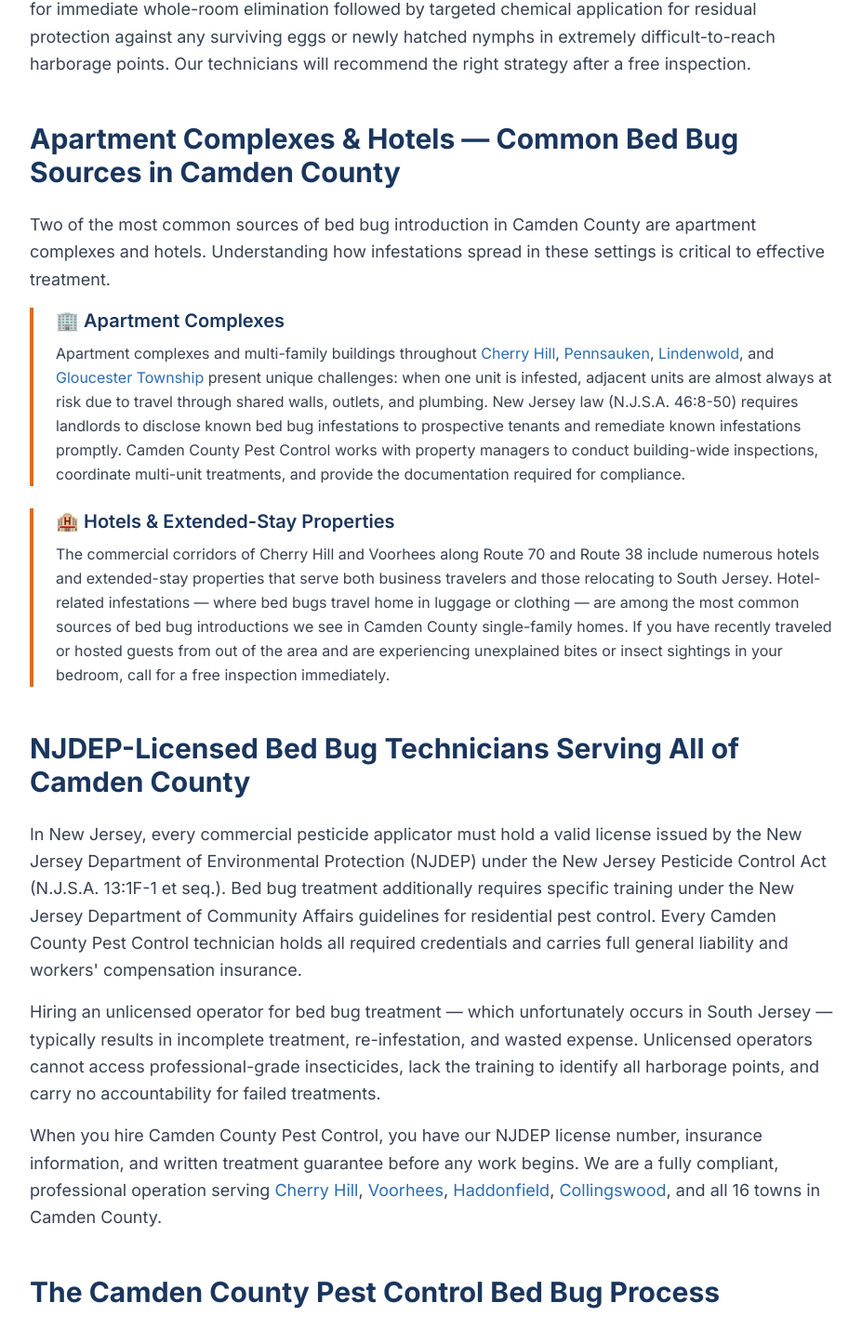
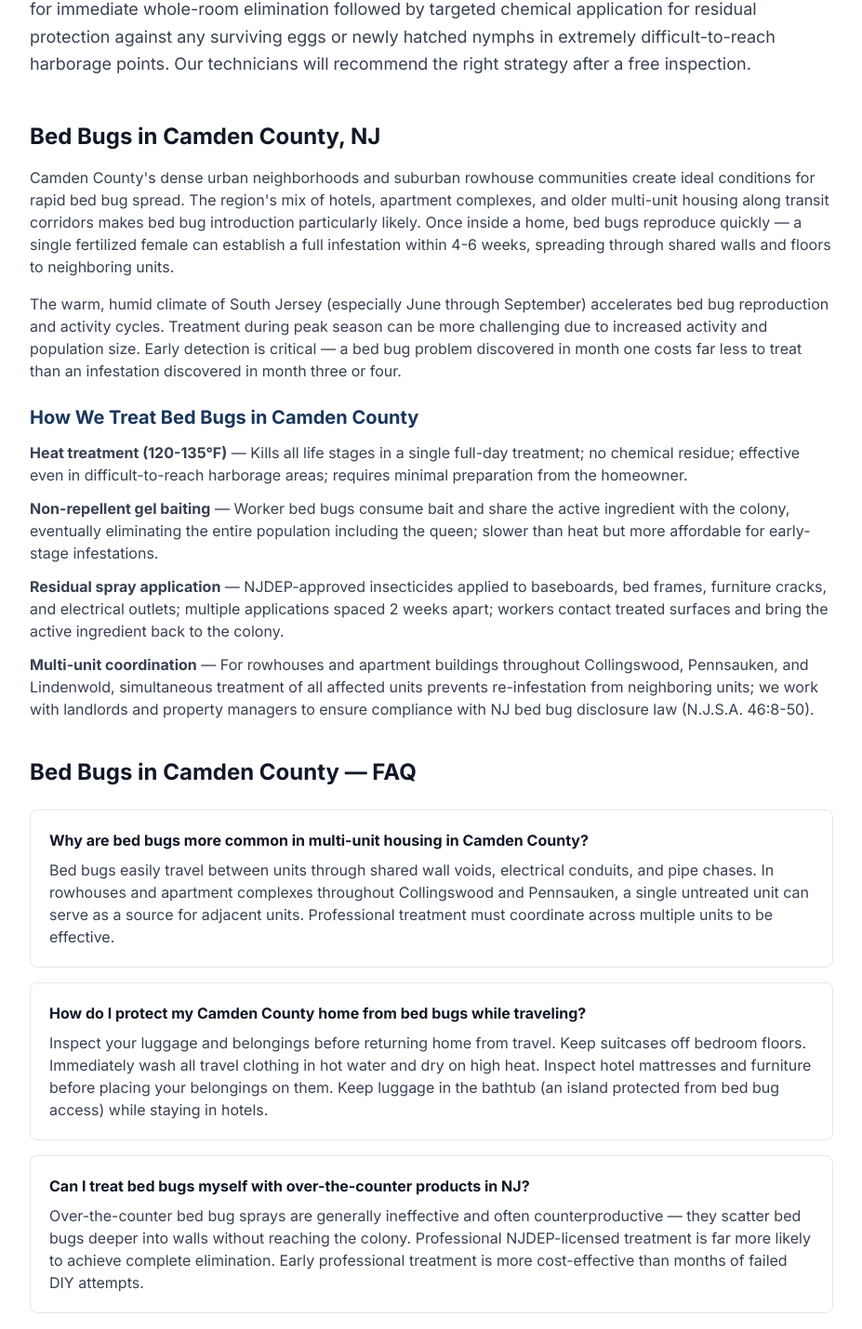
Before and after one commit to jeremyecker/pestcontrolcamdencounty, a Next.js app: page /bed-bug-exterminator in a window 1280 px wide. Shown: the part 1876-3306 px from the top of the page at 93% size, without its empty margins (176-1103 px from the left). Built offline with nearby package versions, Linux system fonts and the light colour scheme; no server answers.

Commit message:
feat: enrich pest-type index pages with NJ suburban content + FAQ schema (4 files)

```diff
--- a/app/bed-bug-exterminator/page.tsx
+++ b/app/bed-bug-exterminator/page.tsx
@@ -64,6 +64,25 @@
 
   return (
     <div className="min-h-screen">
+      <>
+        {/* FAQ JSON-LD Schema - FIRST ELEMENT */}
+        <script
+          type="application/ld+json"
+          dangerouslySetInnerHTML={{
+            __html: JSON.stringify({
+              '@context': 'https://schema.org',
+              '@type': 'FAQPage',
+              'mainEntity': [
+                { '@type': 'Question', 'name': 'How do I know if I have bed bugs in my Camden County home?', 'acceptedAnswer': { '@type': 'Answer', 'text': 'The most reliable signs include small reddish-brown insects in mattress seams, dark rusty staining from excrement, tiny white eggs, and red welts on exposed skin.' } },
+                { '@type': 'Question', 'name': 'What is the difference between heat treatment and chemical treatment for bed bugs?', 'acceptedAnswer': { '@type': 'Answer', 'text': 'Heat treatment kills all bed bugs in a single visit at 120-135°F. Chemical treatment uses NJDEP-approved insecticides in 2-3 visits spaced 2 weeks apart.' } },
+                { '@type': 'Question', 'name': 'Do bed bugs spread between units in Camden County apartment complexes?', 'acceptedAnswer': { '@type': 'Answer', 'text': 'Yes. Bed bugs travel between units via wall voids, electrical outlets, and plumbing penetrations. Multi-unit coordination is essential.' } },
+                { '@type': 'Question', 'name': 'How long does bed bug treatment take?', 'acceptedAnswer': { '@type': 'Answer', 'text': 'Heat treatment is one day. Chemical treatment requires 2-3 visits over 4-6 weeks. Follow-up inspections confirm eradication.' } },
+                { '@type': 'Question', 'name': 'Are your bed bug technicians licensed?', 'acceptedAnswer': { '@type': 'Answer', 'text': 'Every technician holds a valid NJDEP pesticide applicator license and carries full insurance.' } },
+              ]
+            })
+          }}
+        />
+
         <script
           type="application/ld+json"
           dangerouslySetInnerHTML={{ __html: JSON.stringify(localBusinessSchema) }}
@@ -158,7 +177,7 @@
                 <ul className="text-gray-700 space-y-2 text-sm">
                   <li><strong>How it works:</strong> Professional heat equipment raises all infested rooms to 120-135°F, killing bed bugs and eggs at every hiding location in a single treatment session.</li>
                   <li><strong>One-day elimination:</strong> No need for multiple visits — all life stages are killed in one treatment.</li>
-                <li><strong>Chemical-free:</strong> No residue, no odor, suitable for children and pets after the cooling period.</li>
+                  <li><strong>Chemical-free:</strong> No residue, no odor, effective for families and pets after the cooling period.</li>
                   <li><strong>Penetrates everything:</strong> Heat reaches inside walls, mattresses, electronics, and furniture where sprays cannot.</li>
                   <li><strong>Best for:</strong> Severe or widespread infestations, multi-unit situations, clients preferring chemical-free treatment.</li>
                 </ul>
@@ -180,6 +199,43 @@
               protection against any surviving eggs or newly hatched nymphs in extremely difficult-to-reach
               harborage points. Our technicians will recommend the right strategy after a free inspection.
             </p>
+          </section>
+
+          {/* Bed Bugs in Camden County — New Enriched Section */}
+          <section className="mb-10 mt-10">
+            <h2 className="text-2xl font-bold text-gray-900 mb-4">Bed Bugs in Camden County, NJ</h2>
+            <div className="prose prose-lg max-w-none">
+              <p className="text-gray-700 mb-4">
+                Camden County's dense urban neighborhoods and suburban rowhouse communities create ideal conditions for rapid bed bug spread. The region's mix of hotels, apartment complexes, and older multi-unit housing along transit corridors makes bed bug introduction particularly likely. Once inside a home, bed bugs reproduce quickly — a single fertilized female can establish a full infestation within 4-6 weeks, spreading through shared walls and floors to neighboring units.
+              </p>
+              <p className="text-gray-700 mb-4">
+                The warm, humid climate of South Jersey (especially June through September) accelerates bed bug reproduction and activity cycles. Treatment during peak season can be more challenging due to increased activity and population size. Early detection is critical — a bed bug problem discovered in month one costs far less to treat than an infestation discovered in month three or four.
+              </p>
+              <h3 className="text-xl font-bold text-[#1A365D] mt-6 mb-3">How We Treat Bed Bugs in Camden County</h3>
+              <ul className="text-gray-700 space-y-3 mb-4">
+                <li><strong>Heat treatment (120-135°F)</strong> — Kills all life stages in a single full-day treatment; no chemical residue; effective even in difficult-to-reach harborage areas; requires minimal preparation from the homeowner.</li>
+                <li><strong>Non-repellent gel baiting</strong> — Worker bed bugs consume bait and share the active ingredient with the colony, eventually eliminating the entire population including the queen; slower than heat but more affordable for early-stage infestations.</li>
+                <li><strong>Residual spray application</strong> — NJDEP-approved insecticides applied to baseboards, bed frames, furniture cracks, and electrical outlets; multiple applications spaced 2 weeks apart; workers contact treated surfaces and bring the active ingredient back to the colony.</li>
+                <li><strong>Multi-unit coordination</strong> — For rowhouses and apartment buildings throughout Collingswood, Pennsauken, and Lindenwold, simultaneous treatment of all affected units prevents re-infestation from neighboring units; we work with landlords and property managers to ensure compliance with NJ bed bug disclosure law (N.J.S.A. 46:8-50).</li>
+              </ul>
+            </div>
+          </section>
+
+          {/* Bed Bug FAQ Section — New Enriched Section */}
+          <section className="mb-10">
+            <h2 className="text-2xl font-bold text-gray-900 mb-6">Bed Bugs in Camden County — FAQ</h2>
+            <div className="space-y-4">
+              {[
+                { q: 'Why are bed bugs more common in multi-unit housing in Camden County?', a: 'Bed bugs easily travel between units through shared wall voids, electrical conduits, and pipe chases. In rowhouses and apartment complexes throughout Collingswood and Pennsauken, a single untreated unit can serve as a source for adjacent units. Professional treatment must coordinate across multiple units to be effective.' },
+                { q: 'How do I protect my Camden County home from bed bugs while traveling?', a: 'Inspect your luggage and belongings before returning home from travel. Keep suitcases off bedroom floors. Immediately wash all travel clothing in hot water and dry on high heat. Inspect hotel mattresses and furniture before placing your belongings on them. Keep luggage in the bathtub (an island protected from bed bug access) while staying in hotels.' },
+                { q: 'Can I treat bed bugs myself with over-the-counter products in NJ?', a: 'Over-the-counter bed bug sprays are generally ineffective and often counterproductive — they scatter bed bugs deeper into walls without reaching the colony. Professional NJDEP-licensed treatment is far more likely to achieve complete elimination. Early professional treatment is more cost-effective than months of failed DIY attempts.' },
+              ].map((faq, i) => (
+                <div key={i} className="border border-gray-200 rounded-lg p-5 bg-white">
+                  <h3 className="font-bold text-gray-900 mb-2">{faq.q}</h3>
+                  <p className="text-gray-700">{faq.a}</p>
+                </div>
+              ))}
+            </div>
           </section>
 
           {/* Apartments and Hotels */}
@@ -301,9 +357,9 @@
                 <h3 className="font-semibold text-[#1A365D] mb-1">Bed Bug Removal Service →</h3>
                 <p className="text-gray-600 text-sm">Full service detail on our bed bug removal treatments</p>
               </Link>
-            <Link href="/free-pest-inspection" className="block bg-blue-50 hover:bg-blue-100 rounded-lg p-5 transition-colors">
-              <h3 className="font-semibold text-[#1A365D] mb-1">Free Pest Inspection →</h3>
-              <p className="text-gray-600 text-sm">Schedule a no-cost, no-obligation inspection today</p>
+              <Link href="/free-pest-estimate" className="block bg-blue-50 hover:bg-blue-100 rounded-lg p-5 transition-colors">
+                <h3 className="font-semibold text-[#1A365D] mb-1">Free Pest Estimate →</h3>
+                <p className="text-gray-600 text-sm">Schedule a no-cost, no-obligation estimate today</p>
               </Link>
               <Link href="/pest-control-near-me" className="block bg-blue-50 hover:bg-blue-100 rounded-lg p-5 transition-colors">
                 <h3 className="font-semibold text-[#1A365D] mb-1">Pest Control Near Me →</h3>
@@ -457,6 +513,7 @@
             }),
           }}
         />
+      </>
     </div>
   );
 }
```
Lines whose indentation alone changed are shown as unchanged.
